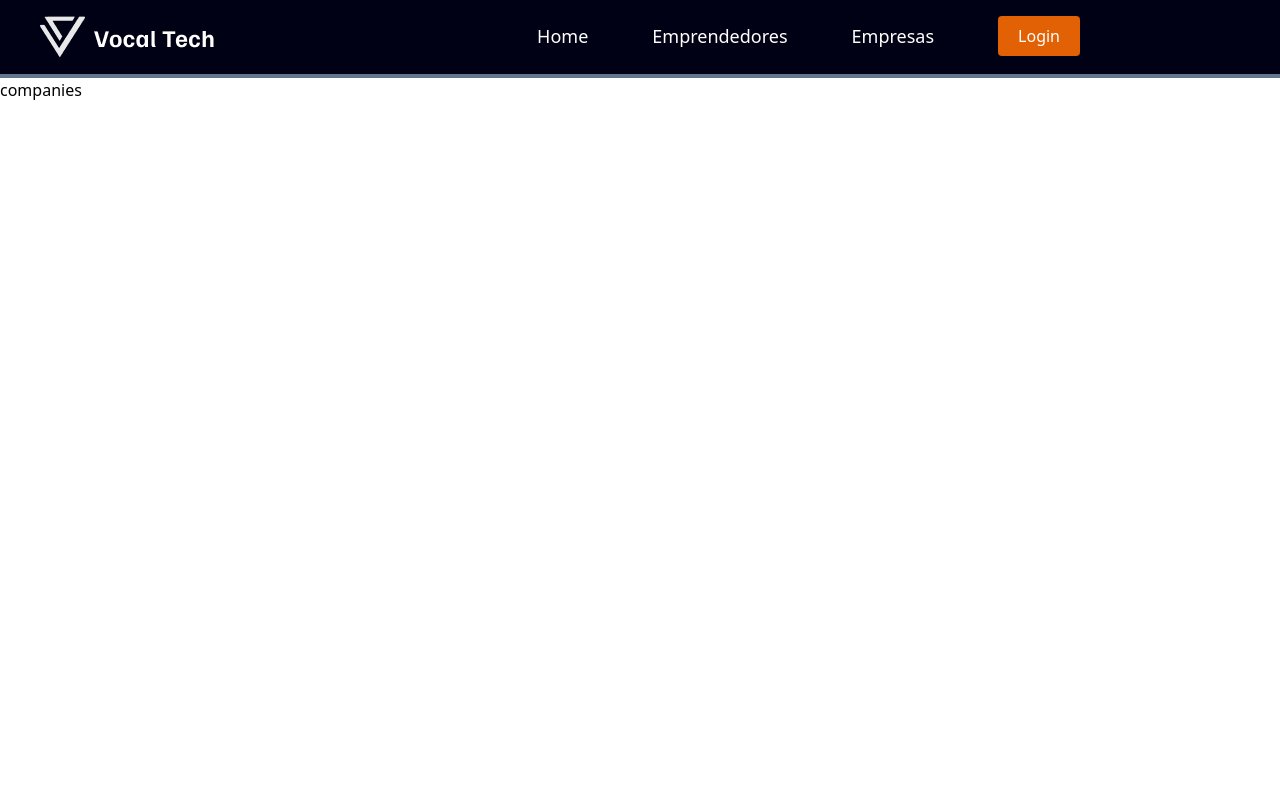
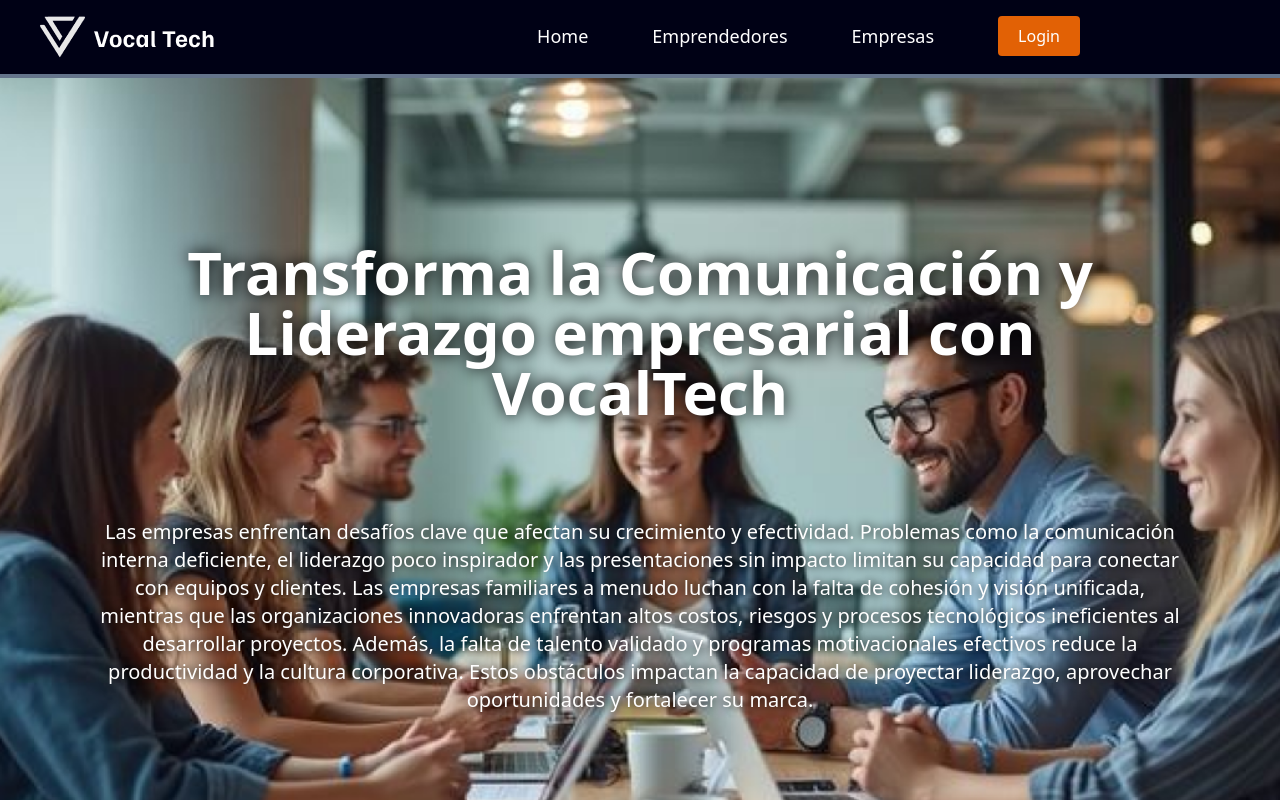
Before and after one commit to No-Country-simulation/h4-02-vocaltech, a React (Vite) app in the folder front/: page /empresas in a window 1280 px wide. Shown: the top 800 px of the page. Built offline with nearby package versions, Linux system fonts and the light colour scheme.

Commit message:
feat companies page

```diff
--- a/front/src/pages/companies.tsx
+++ b/front/src/pages/companies.tsx
@@ -1,7 +1,106 @@
 import React from 'react'
+import Footer from '../components/Footer'
+import { Link } from 'react-router-dom'
 
-const companies = () => {
-  return <div>companies</div>
+const Companies = () => {
+  return (
+    <div>
+      <section
+        className='bg-cover bg-center h-screen flex flex-col justify-center items-center gap-10 p-6 sm:gap-12 sm:p-12 md:gap-16 md:p-16 lg:gap-20 lg:p-20 xl:gap-24 xl:p-24'
+        style={{
+          backgroundImage: `url('header_companies.png')`
+        }}
+      >
+        <h2 className='text-3xl sm:text-4xl md:text-5xl lg:text-6xl xl:text-6xl font-bold text-center text-white drop-shadow-[0_0_8px_rgba(0,0,0,1)] leading-tight'>
+          Transforma la Comunicación y Liderazgo empresarial con VocalTech
+        </h2>
+        <p className='text-sm sm:text-base md:text-lg lg:text-xl xl:text-xl text-center text-white drop-shadow-[0_0_5px_rgba(0,0,0,1)] leading-relaxed'>
+          Las empresas enfrentan desafíos clave que afectan su crecimiento y
+          efectividad. Problemas como la comunicación interna deficiente, el
+          liderazgo poco inspirador y las presentaciones sin impacto limitan su
+          capacidad para conectar con equipos y clientes. Las empresas
+          familiares a menudo luchan con la falta de cohesión y visión
+          unificada, mientras que las organizaciones innovadoras enfrentan altos
+          costos, riesgos y procesos tecnológicos ineficientes al desarrollar
+          proyectos. Además, la falta de talento validado y programas
+          motivacionales efectivos reduce la productividad y la cultura
+          corporativa. Estos obstáculos impactan la capacidad de proyectar
+          liderazgo, aprovechar oportunidades y fortalecer su marca.
+        </p>
+      </section>
+      <section className='bg-white py-16 px-6 sm:px-12 md:px-20 lg:px-32'>
+        <div className='text-center mb-12'>
+          <h3 className='text-3xl py-10 md:text-4xl font-bold text-black mb-4'>
+            Nuestra solución
+          </h3>
+          <p className='text-slate-500 pb-20 text-lg md:text-xl leading-relaxed'>
+            Descubre cómo VocalTech puede transformar la comunicación y
+            liderazgo empresarial con sus servicios especializados.
+          </p>
+        </div>
+
+        <div className='grid grid-cols-1 sm:grid-cols-2 lg:grid-cols-3 gap-6'>
+          <div className='aspect-w-4 aspect-h-3 bg-gray-200 rounded-xl overflow-hidden shadow-md'>
+            <img
+              src='./fondo-azul.png'
+              alt='Placeholder 1'
+              className='w-full h-full object-cover'
+            />
+          </div>
+          <div className='aspect-w-4 aspect-h-3 bg-gray-200 rounded-xl overflow-hidden shadow-md'>
+            <img
+              src='./fondo-naranja.png'
+              alt='Placeholder 1'
+              className='w-full h-full object-cover'
+            />
+          </div>
+          <div className='aspect-w-4 aspect-h-3 bg-gray-200 rounded-xl overflow-hidden shadow-md'>
+            <img
+              src='./header_companies.png'
+              alt='Placeholder 1'
+              className='w-full h-full object-cover'
+            />
+          </div>
+          <div className='aspect-w-4 aspect-h-3 bg-gray-200 rounded-xl overflow-hidden shadow-md'>
+            <img
+              src='./fondo-naranja.png'
+              alt='Placeholder 1'
+              className='w-full h-full object-cover'
+            />
+          </div>
+          <div className='aspect-w-4 aspect-h-3 bg-gray-200 rounded-xl overflow-hidden shadow-md'>
+            <img
+              src='./fondo-naranja.png'
+              alt='Placeholder 1'
+              className='w-full h-full object-cover'
+            />
+          </div>
+          <div className='aspect-w-4 aspect-h-3 bg-gray-200 rounded-xl overflow-hidden shadow-md'>
+            <img
+              src='./fondo-naranja.png'
+              alt='Placeholder 1'
+              className='w-full h-full object-cover'
+            />
+          </div>
+        </div>
+      </section>
+      <section className='bg-white py-16 px-6 sm:px-12 md:px-20 lg:px-32'>
+        <div className='text-center mb-12'>
+          <h3 className='text-3xl py-10 md:text-5xl font-bold text-black mb-4'>
+            Transforma la comunicación y liderazgo empresarial con VocalTech
+          </h3>
+          <Link to='/register'>
+            <button className='bg-anaranjado w-60 text-white py-2 mt-10 rounded-lg font-semibold hover:bg-orange-700 transition'>
+              Registrarse
+            </button>
+          </Link>
+        </div>
+      </section>
+      <div className='bg-azul_claro flex items-center justify-center'>
+        <Footer />
+      </div>
+    </div>
+  )
 }
 
-export default companies
+export default Companies
--- a/front/src/pages/register.tsx
+++ b/front/src/pages/register.tsx
@@ -46,13 +46,11 @@ const Register: React.FC = () => {
       navigate('/login')
     } catch (error) {
       if (isApiErrorResponse(error)) {
-        // Si es un error con respuesta, extraemos el mensaje
         const errorMessage =
           error.response.data.message ||
           'Hubo un problema en el servidor. Intenta nuevamente.'
         setRegisterError(errorMessage)
       } else {
-        // Si el error no es de la API, mostramos un mensaje genérico
         setRegisterError('Error de conexión. Por favor verifica tu red.')
       }
     }
```
Also changed, not shown: front/public/header_companies.png (added).
